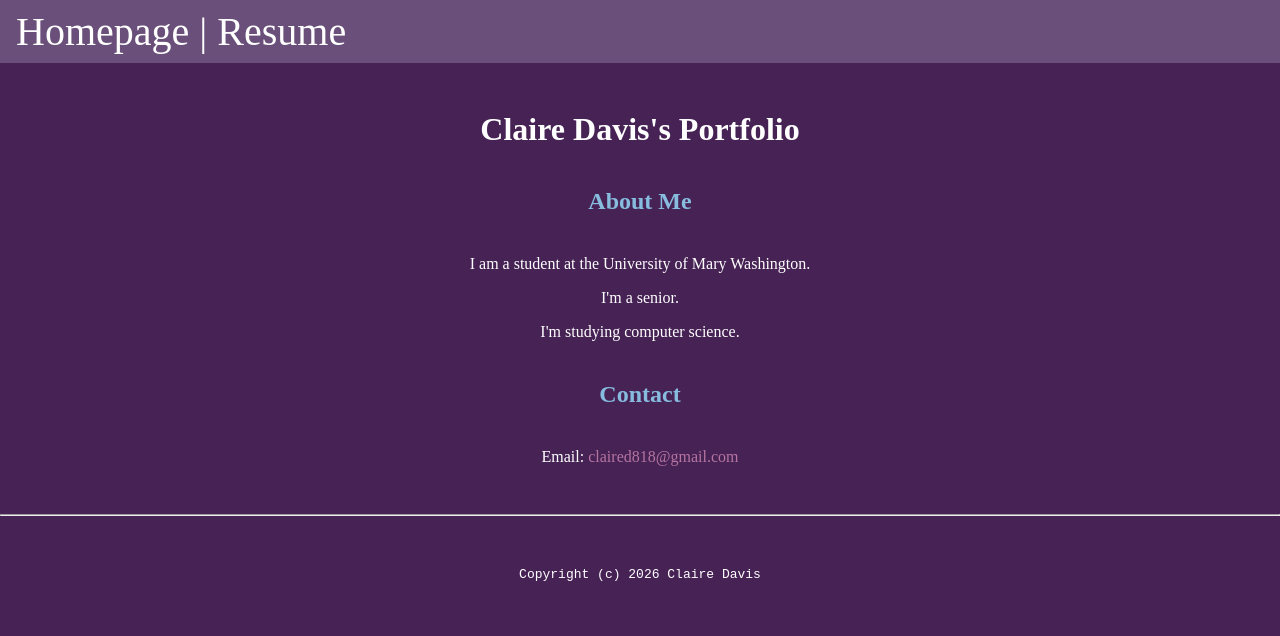
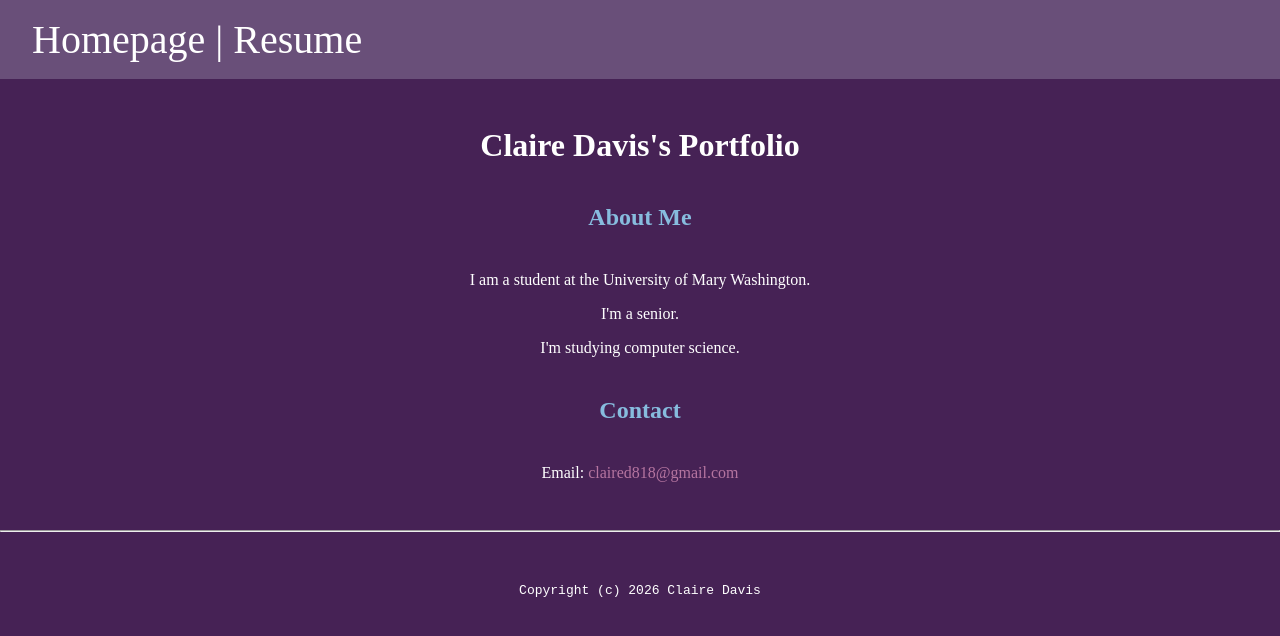
Before and after one commit to claired818/DGST101-BasicHTMLSite, a plain HTML site: page index.html in a window 1280 px wide. Drawn offline with Linux system fonts and the light colour scheme.

Commit message:
Increase header padding
Co-authored-by: Copilot App <223556219+Copilot@users.noreply.github.com>

```diff
--- a/css/master.css
+++ b/css/master.css
@@ -37,7 +37,7 @@
   header {
     background-color: #694F79;
     font-size: 2.5rem;
-    padding: 0.5rem 1rem;
+    padding: 1rem 2rem;
     text-align: left;
   }
 
```
